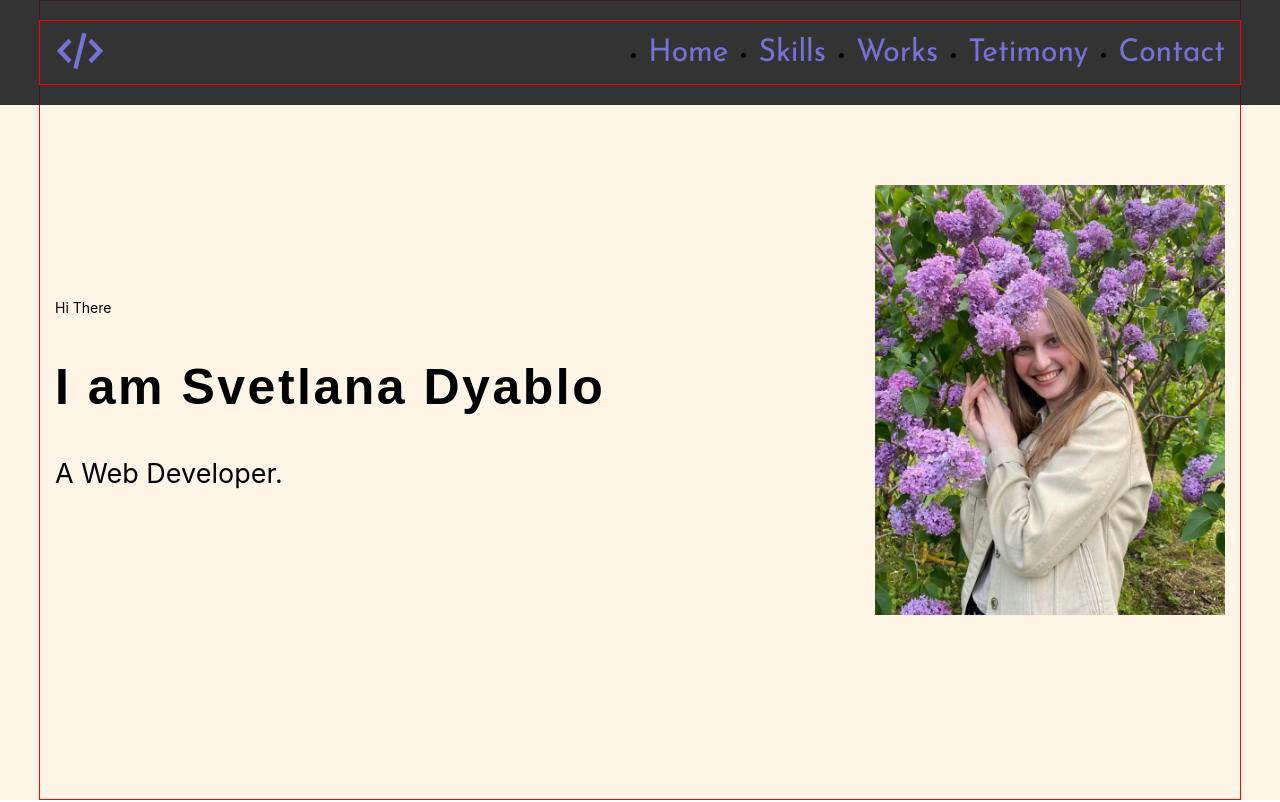
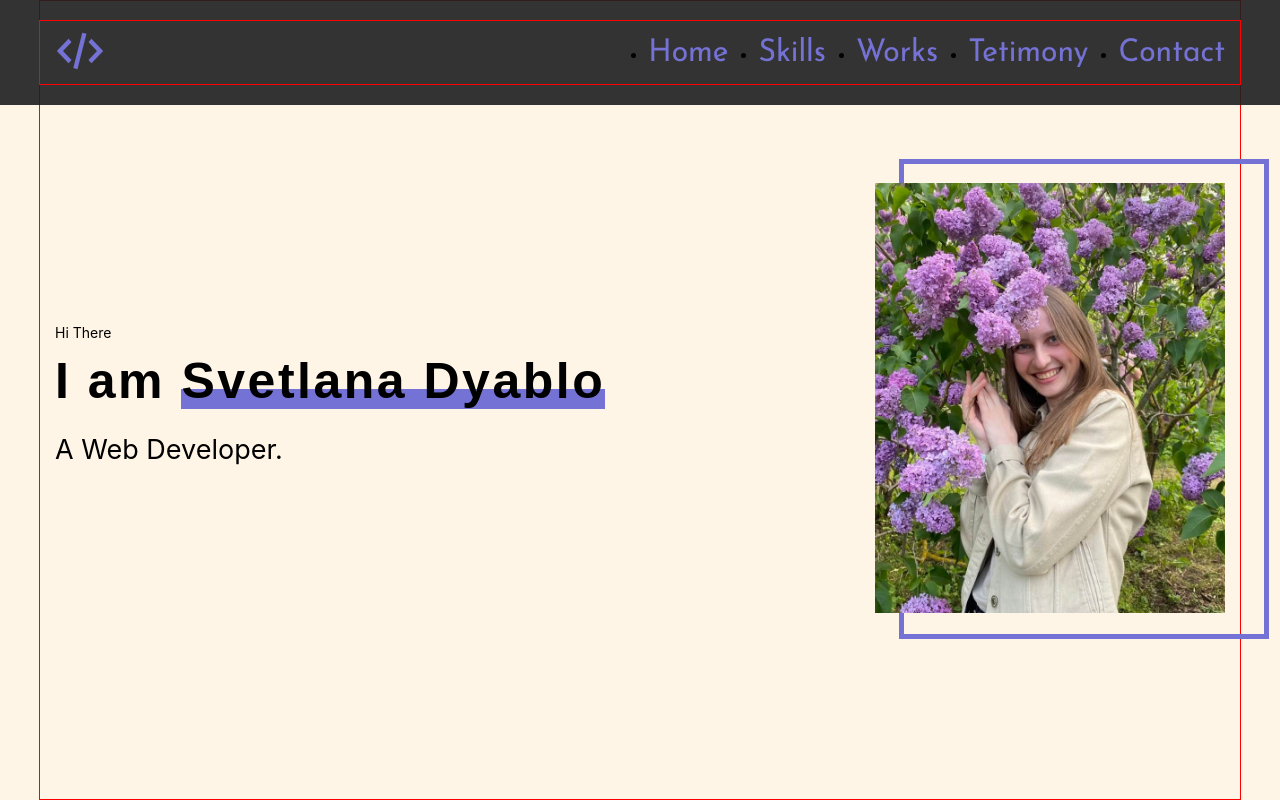
Before and after one commit to Anton-013/portfolio-start-project-main, a React app: page / in a window 1280 px wide. Shown: the top 802 px of the page. Built offline with nearby package versions, Linux system fonts and the light colour scheme; the HTML template or start-up script is replaced by a standard one.

Commit message:
Main part 2

```diff
--- a/src/layout/sections/main/Main.tsx
+++ b/src/layout/sections/main/Main.tsx
@@ -3,6 +3,7 @@
 import photo from "../../../assets/images/photo.jpg";
 import { Container } from "../../../components/Container";
 import { FlexWrapper } from "../../../components/FlexWrapper";
+import { theme } from "../../../styles/Theme";
 
 export const Main = () => {
     return (
@@ -11,11 +12,12 @@
                 <FlexWrapper align={"center"} justify={"space-between"}>
                     <div>
                         <SmallText>Hi There</SmallText>
-                        <Name>I am Svetlana Dyablo</Name>
+                        <Name>I am <span>Svetlana Dyablo</span></Name>
                         <MainTitle>A Web Developer. </MainTitle>
                     </div>
-
-                    <Photo src={photo} alt=""/>
+                    <PhotoWrapper>
+                        <Photo src={photo} alt=""/>
+                    </PhotoWrapper>
                 </FlexWrapper>
             </Container>
         </StyledMain>
@@ -26,6 +28,22 @@
     min-height: 100vh;
     background-color: #fff5e7;
     display: flex;
+`
+
+const PhotoWrapper = styled.div`
+    position: relative;
+    z-index: 0;
+
+    &::before {
+        content: "";
+        width: 360px;
+        height: 470px;
+        border: 5px solid ${theme.colors.accent};
+        position: absolute;
+        top: -24px;
+        left: 24px;
+        z-index: -1;
+    }
 `
 
 const Photo = styled.img`
@@ -44,6 +62,24 @@
     font-weight: 700;
     font-size: 50px;
     letter-spacing: 0.05em;
+    margin: 10px 0;
+
+    span {
+        position: relative;
+        z-index: 0;
+
+        &::before {
+            content: "";
+            display: inline-block;
+            width: 100%;
+            height: 20px;
+            background-color: ${theme.colors.accent};
+
+            position: absolute;
+            bottom: 0;
+            z-index: -1;
+        }
+    }
 `
 
 const SmallText = styled.h2`
```
